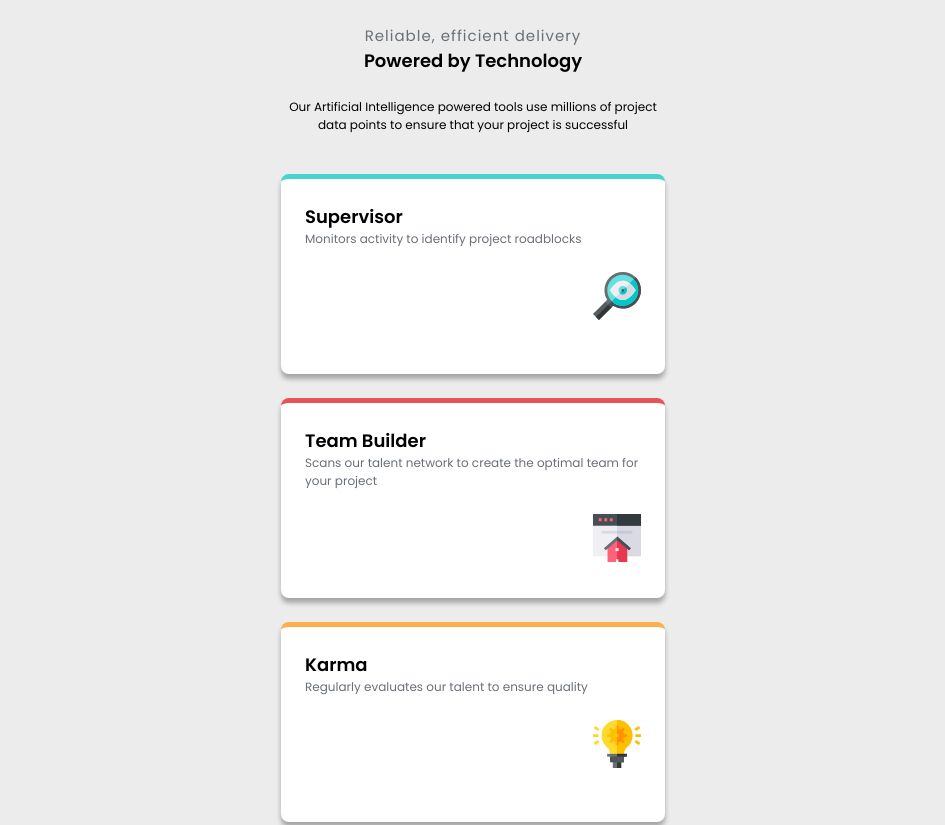
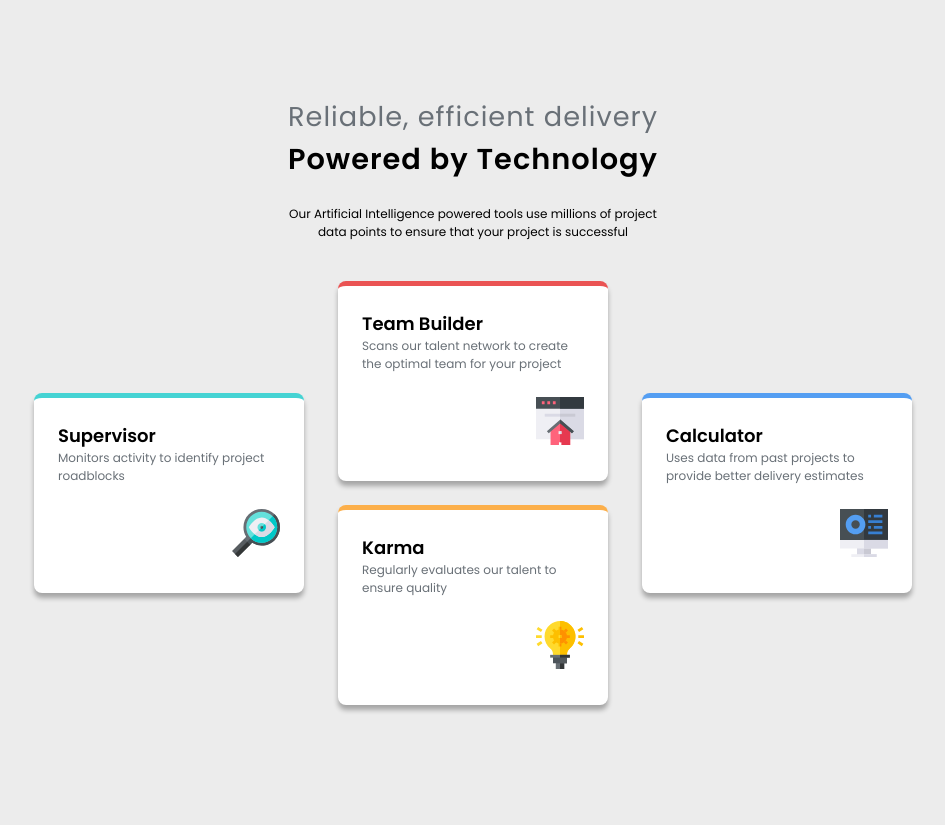
Before and after one commit to Pioneercode1/four-card-feature-section, a plain HTML site: page index.html in a window 1536 px wide. Shown: the top 825 px of the page, without its empty margins (295-1240 px from the left). After the commit the page ends 800 px from the top, so only its background shows below. Drawn offline with Linux system fonts and the light colour scheme.

Commit message:
finished styles for desktop design

```diff
--- a/style.css
+++ b/style.css
@@ -108,3 +108,48 @@ body {
     align-self: flex-end;
     padding-block: 24px;
 }
+
+@media (min-width: 90rem) {
+
+    .container-four-card {
+        width: clamp(450px, 50%, 35rem);
+        min-height: 33rem;
+        display: grid;
+        grid-template-columns: repeat(3, clamp(270px, 50%, 38rem));
+        justify-items: center;
+    }
+
+    .reliable, .p-tools {
+        grid-column: 1 / -1;
+        width: clamp(250px, 42%, 32.5rem);
+    }
+
+    .reliable, .reliable h1 {
+        font-size: clamp(1.5rem, 1rem + 5vw, 1.7rem);
+    }
+
+    .reliable h1 {
+        font-size: clamp(1.6rem, 1rem + 5vw, 1.8rem);
+        letter-spacing: 1px;
+    }
+
+    .supervisor {
+        grid-row: 3 / 5;
+        grid-column: 1 / 2;
+    }
+
+    .team-builder {
+        grid-row: 3 / 4;
+        grid-column: 2 / 3;
+    }
+
+    .div-karma {
+        grid-row: 4 / 5;
+        grid-column: 2 / 3;
+    }
+
+    .div-calculator {
+        grid-row: 3 / 5;
+        grid-column: 3 / 4;
+    }
+}
```
Also changed, not shown: index.html (indentation only).
